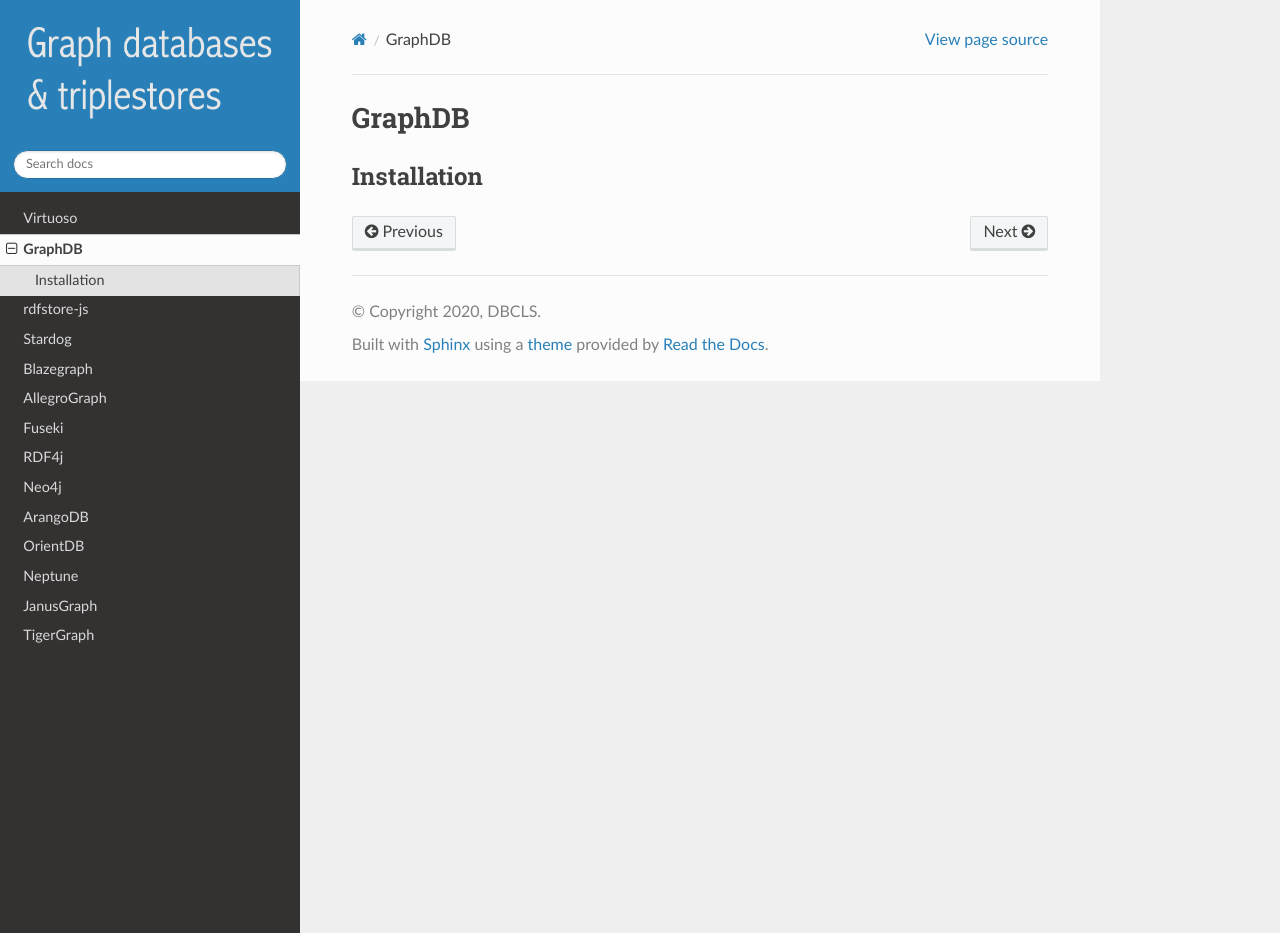
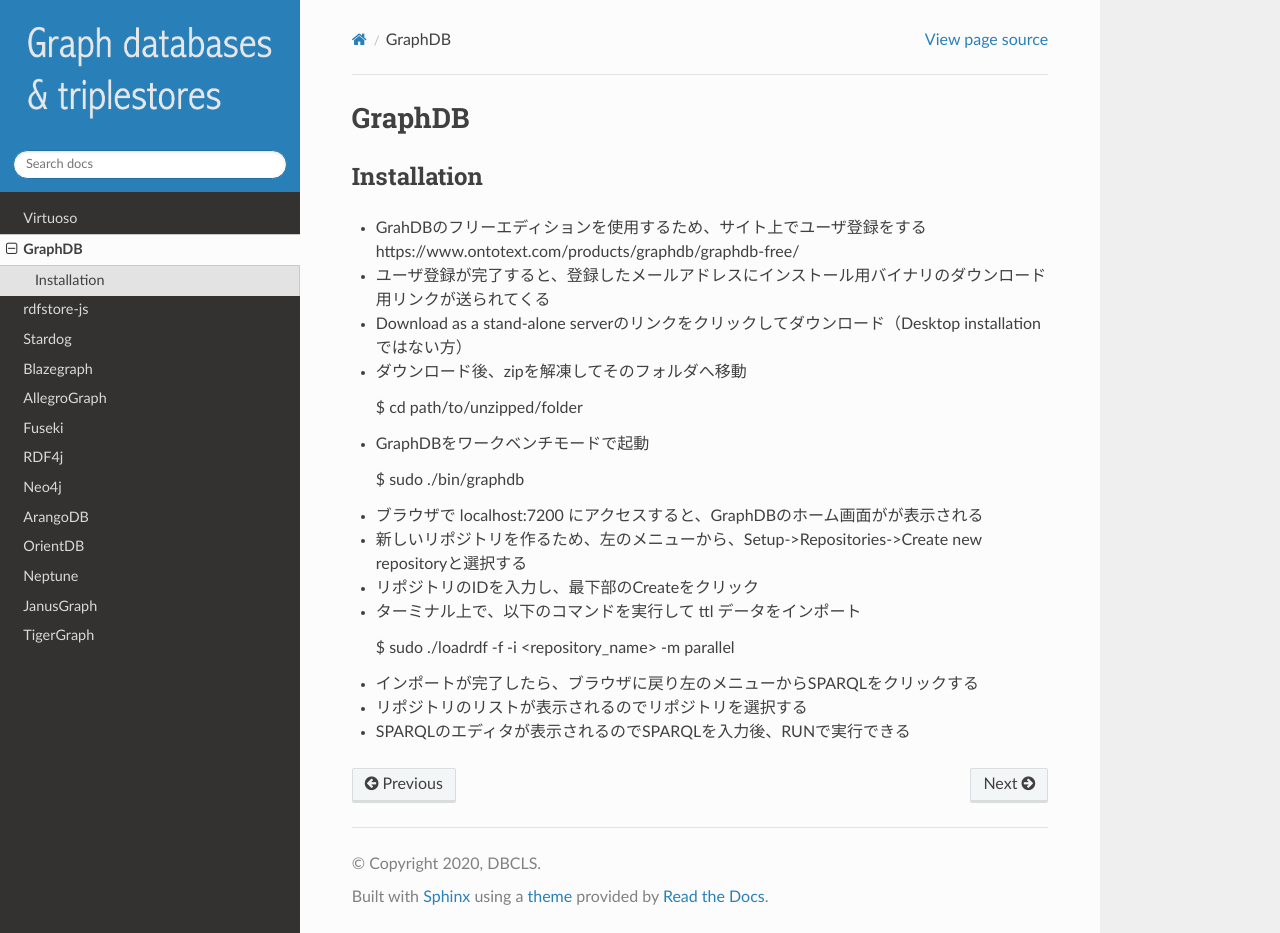
Before and after one commit to dbcls/graphdbs, a Sphinx documentation site: the page built from docs/md/graphdb.md, in a window 1280 px wide and 933 px high. Built offline with Sphinx 7.4.7 and the Read the Docs theme 2.0.0, drawn with Linux system fonts in a browser that asks for light colours.

Commit message:
Add README for GraphDB

```diff
--- a/docs/md/graphdb.md
+++ b/docs/md/graphdb.md
@@ -1,3 +1,22 @@
 # GraphDB
 
 ## Installation
+* GrahDBのフリーエディションを使用するため、サイト上でユーザ登録をする https://www.ontotext.com/products/graphdb/graphdb-free/
+* ユーザ登録が完了すると、登録したメールアドレスにインストール用バイナリのダウンロード用リンクが送られてくる
+* Download as a stand-alone serverのリンクをクリックしてダウンロード（Desktop installationではない方）
+* ダウンロード後、zipを解凍してそのフォルダへ移動
+
+    $ cd path/to/unzipped/folder
+* GraphDBをワークベンチモードで起動
+
+    $ sudo ./bin/graphdb
+* ブラウザで localhost:7200 にアクセスすると、GraphDBのホーム画面がが表示される
+* 新しいリポジトリを作るため、左のメニューから、Setup->Repositories->Create new repositoryと選択する
+* リポジトリのIDを入力し、最下部のCreateをクリック
+* ターミナル上で、以下のコマンドを実行して ttl データをインポート
+
+    $ sudo ./loadrdf -f -i <repository_name> -m parallel <path to dataset>
+
+* インポートが完了したら、ブラウザに戻り左のメニューからSPARQLをクリックする
+* リポジトリのリストが表示されるのでリポジトリを選択する
+* SPARQLのエディタが表示されるのでSPARQLを入力後、RUNで実行できる
```
